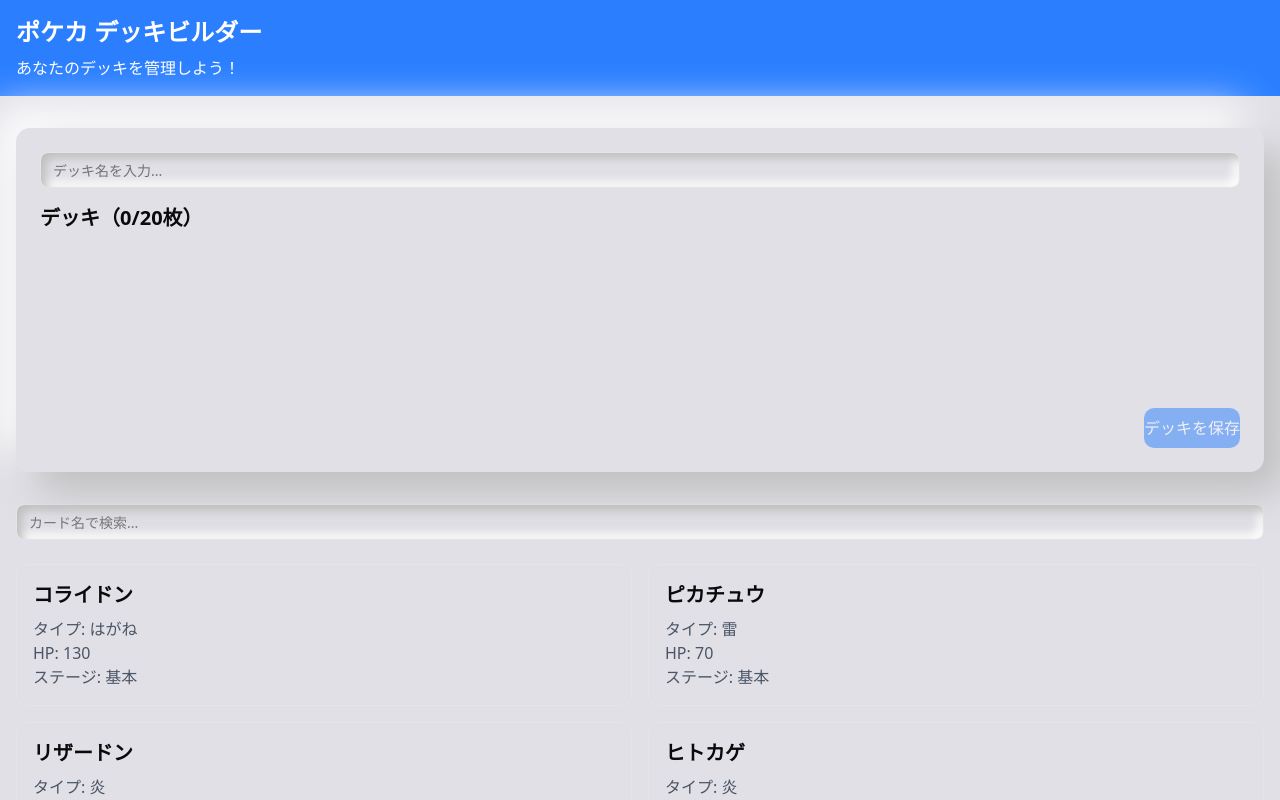
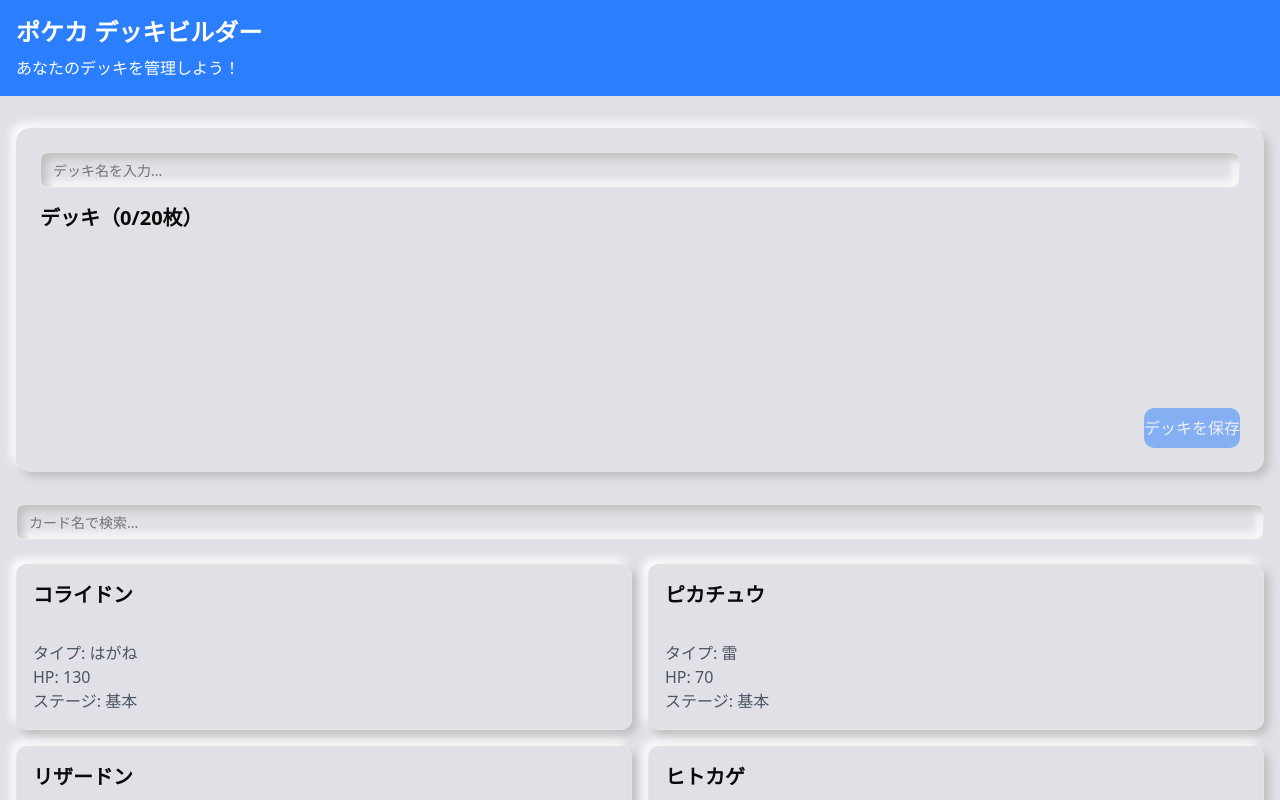
Before and after one commit to yuto0623/pokepoke-deck-manager, a Next.js app: page / in a window 1280 px wide. Shown: the top 800 px of the page. Built offline with nearby package versions, Linux system fonts and the light colour scheme.

Commit message:
Update neumorphism styles and replace div with Card component in the deck builder

```diff
--- a/app/globals.css
+++ b/app/globals.css
@@ -10,7 +10,7 @@
 @layer components {
   .neumorphism {
     @apply bg-[#e1e0e7];
-    box-shadow: 20px 20px 40px #bebebe, -20px -20px 40px #ffffff;
+    box-shadow: 5px 5px 10px #bebebe, -5px -5px 10px #ffffff;
   }
 
   .neumorphism-pressed-sm {
--- a/app/page.tsx
+++ b/app/page.tsx
@@ -95,7 +95,7 @@
           ) : (
             <div className="grid grid-cols-1 md:grid-cols-2 gap-4">
               {filteredCards.map((card) => (
-                <div
+                <Card
                   key={card.id}
                   className="border rounded-lg p-4 hover:shadow-lg transition-shadow cursor-pointer"
                   onClick={() => addCardToDeck(card)}
@@ -106,7 +106,7 @@
                     <p>HP: {card.hp}</p>
                     <p>ステージ: {card.stage}</p>
                   </div>
-                </div>
+                </Card>
               ))}
             </div>
           )}
```
